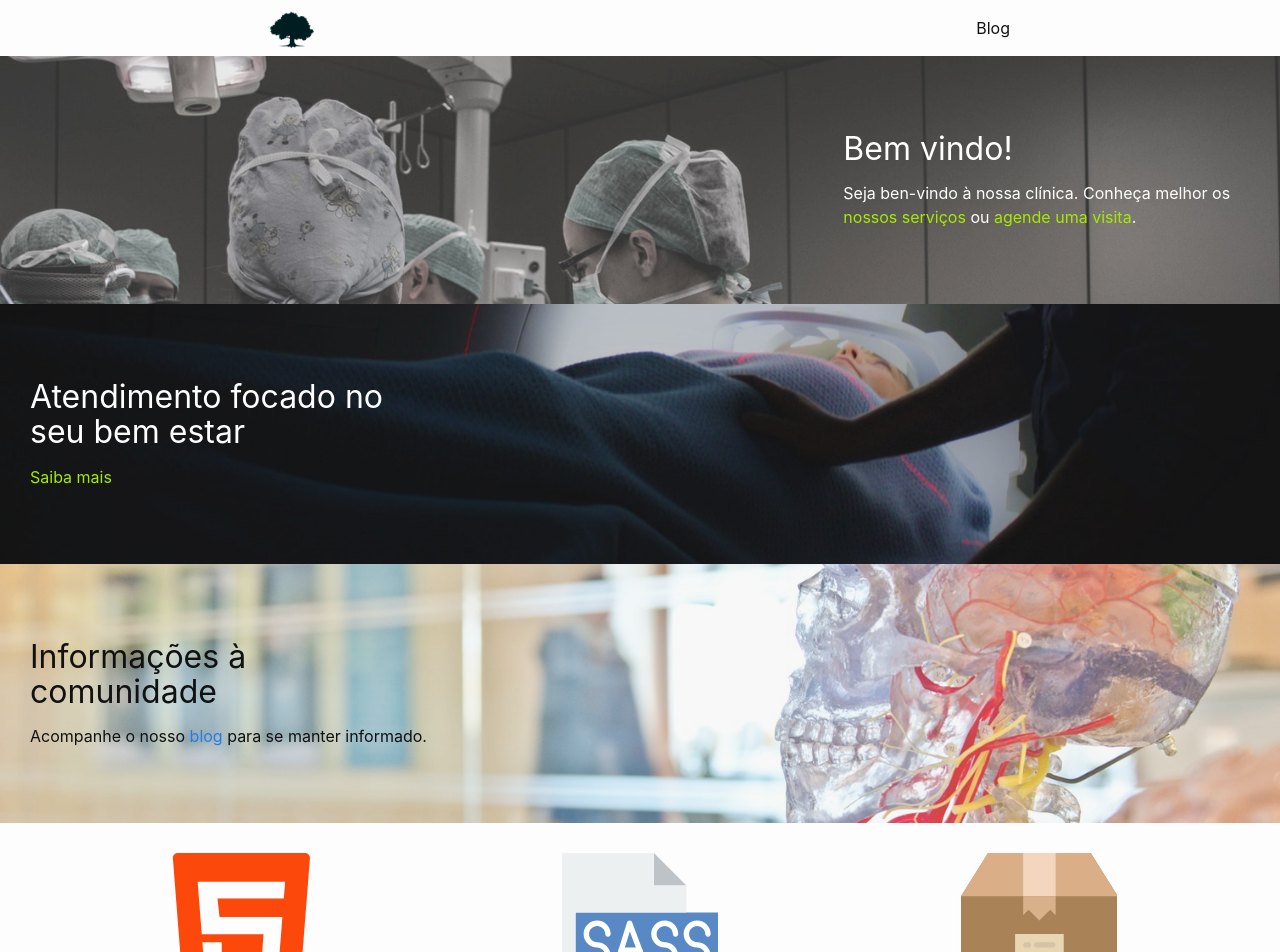
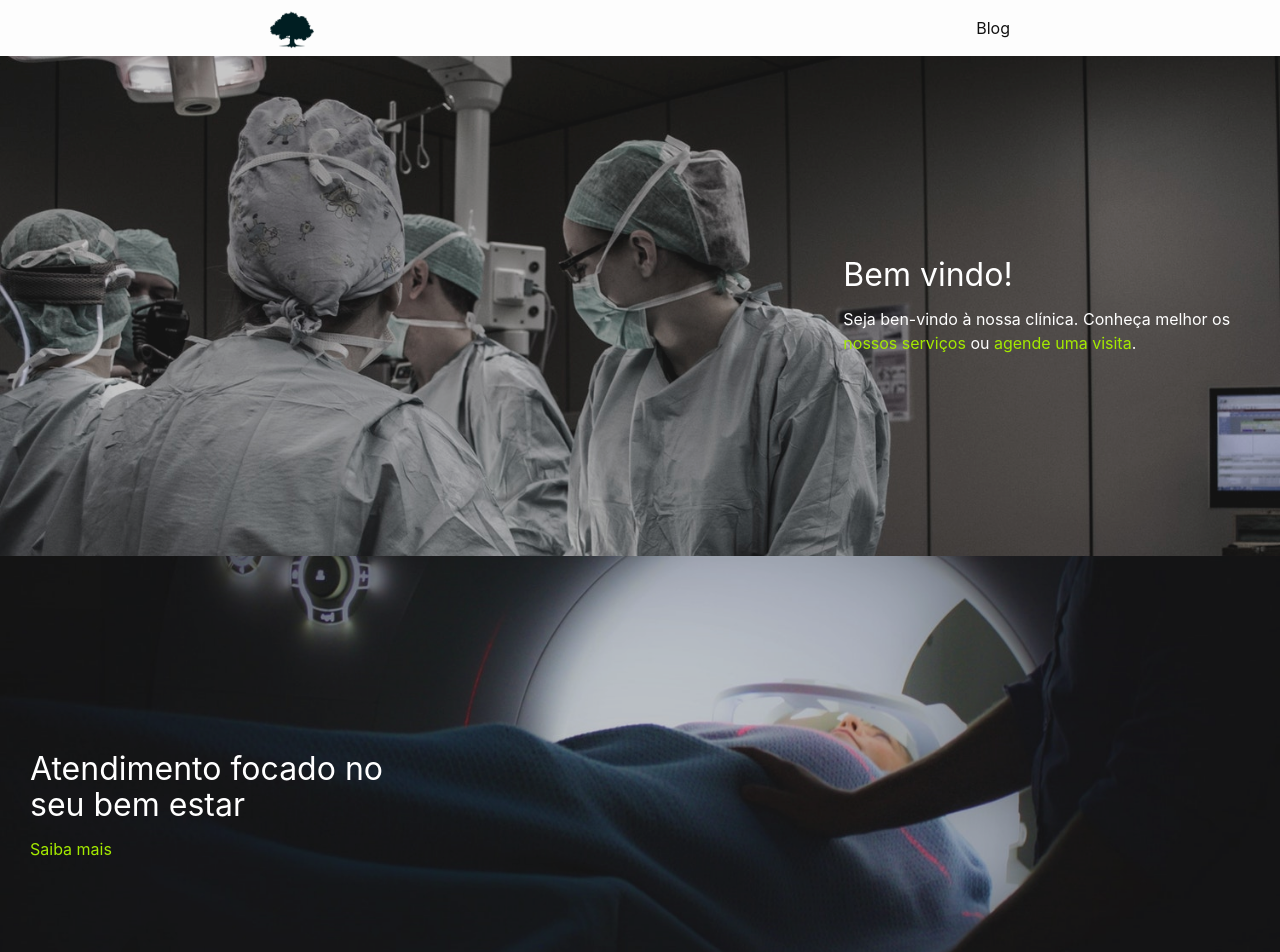
Before and after one commit to CopaTecnologia/medicinaesaude, a Jekyll site: the page built from index.html, in a window 1280 px wide. Shown: the top 952 px of the page. Built offline with Jekyll 4.4.1, drawn with Linux system fonts in a browser that asks for light colours.

Commit message:
Pequenos ajustes e correções. Definir text-position: left no slide é opcional.

```diff
--- a/_includes/sections/hero.html
+++ b/_includes/sections/hero.html
@@ -18,7 +18,7 @@
 
             <div class="slide-image" {{ style }}></div>
 
-            {% if slide.text-position == null || slide.text-position == 'right' %}
+            {% if slide.text-position == 'right' %}
             <div data-cell="2of3 fill"></div>
             {% endif %}
 
@@ -27,7 +27,11 @@
                 {{ slide.content }}
             </div>
 
-            {% if slide.text-position && slide.text-position != 'right' %}
+            {% if slide.text-position == null %}
+            <div data-cell="2of3 fill"></div>
+            {% endif %}
+
+            {% if slide.text-position == 'left' %}
             <div data-cell="2of3 fill"></div>
             {% endif %}
 
--- a/_sass/module/_slideshow.sass
+++ b/_sass/module/_slideshow.sass
@@ -8,7 +8,8 @@
         position: relative
         padding-top: $spacing-unit * 2
         padding-bottom: $spacing-unit * 2
-        background: rgba(#000, .3)
+        height: 500px
+        overflow: hidden
 
     .slide-image
         position: absolute
--- a/_slides/bem-vindo.markdown
+++ b/_slides/bem-vindo.markdown
@@ -3,6 +3,8 @@
 date: 2018-01-07 10:07:00 -02:00
 image: "/uploads/piron-guillaume-367208.jpg"
 image-position: top right
+classes: dark
+text-position: right
 ---
 
 Seja ben-vindo à nossa clínica. Conheça melhor os <a href="#" data-text="nowrap">nossos serviços</a> ou <a href="#" data-text="nowrap">agende uma visita</a>.
--- a/_slides/servicos.markdown
+++ b/_slides/servicos.markdown
@@ -3,7 +3,6 @@
 date: 2018-01-07 11:49:00 -02:00
 image: "/uploads/ken-treloar-385255.jpg"
 classes: dark
-text-position: left
 ---
 
 [Saiba mais](#)
```
